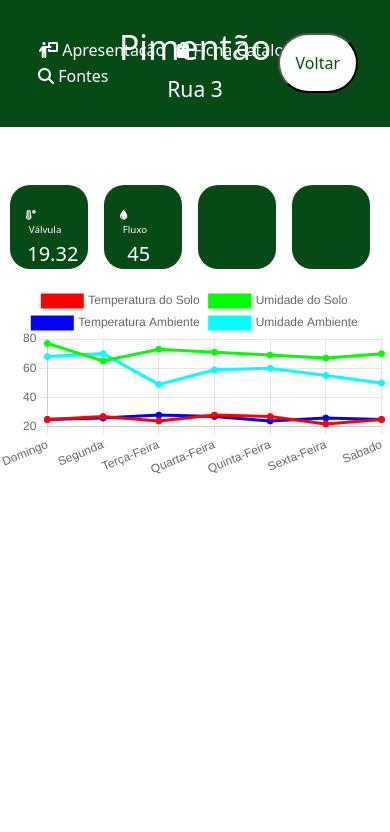
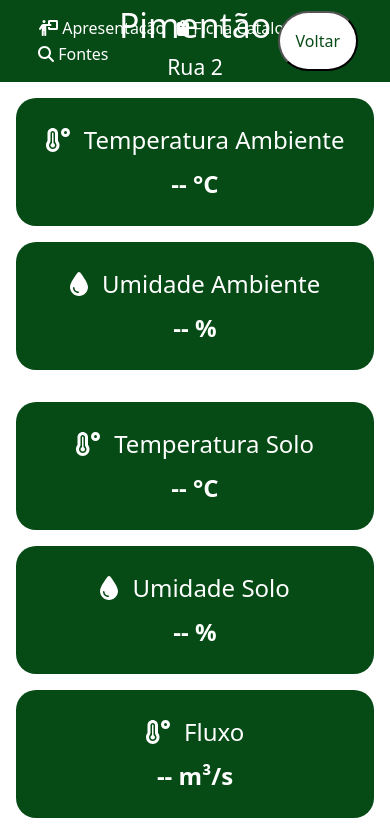
Before and after one commit to PedroHenriqueFAS/Automated_Irrigation_Monitoring, a Vue app: page /stats03 in a window 390 px wide. Shown: the top 832 px of the page. Built offline with nearby package versions, Linux system fonts and the light colour scheme; no server answers; the database is empty.

Commit message:
feat: update Stats03 component to include air temperature and humidity stats with improved layout and responsive design

```diff
--- a/src/views/Stats03.vue
+++ b/src/views/Stats03.vue
@@ -3,232 +3,273 @@
       <Header :Title="title" :subTitle="subtitle"/>
         <div class="content">
           <div class="stats-container">
+                <div class="air-temp-stat">
+                    <p class="air-temp-stat-label"><font-awesome-icon icon="fa-solid fa-temperature-high" />&nbsp;Temperatura Ambiente</p>
+                    <p class="air-temp-stat-value">{{ Air_Temperaturee }} °C</p>
+                </div>
+
+                <div class="air-humidity-stat">
+                    <p class="air-humidity-stat-label"><font-awesome-icon icon="fa-solid fa-droplet" />&nbsp;Umidade Ambiente</p>
+                    <p class="air-humidity-stat-value">{{ Air_Humiditye }} %</p>
+                </div>
+          </div>
+          <div class="stats-container">
                 <div class="ground-temp-stat">
-                    <p class="ground-temp-stat-label"><font-awesome-icon icon="fa-solid fa-temperature-high" />&nbsp;Válvula</p>
-                    <p class="ground-temp-stat-value">{{Ground_Temperature}} °C</p>
+                    <p class="ground-temp-stat-label"><font-awesome-icon icon="fa-solid fa-temperature-high" />&nbsp;Temperatura Solo</p>
+                    <p class="ground-temp-stat-value">{{Ground_Temperaturee}} °C</p>
                 </div>
 
                 <div class="ground-humidity-stat">
-                    <p class="ground-humidity-stat-label"><font-awesome-icon icon="fa-solid fa-droplet" />&nbsp;Fluxo</p>
-                    <p class="ground-humidity-stat-value">{{Ground_Humidity}} %</p>
+                    <p class="ground-humidity-stat-label"><font-awesome-icon icon="fa-solid fa-droplet" />&nbsp;Umidade Solo</p>
+                    <p class="ground-humidity-stat-value">{{Ground_Humiditye}} %</p>
                 </div>
 
                 <div class="air-temp-stat">
-                    <p class="air-temp-stat-label"><font-awesome-icon icon="fa-solid fa-temperature-high" />&nbsp;Temperatura</p>
-                    <p class="air-temp-stat-value">{{ Air_Temperature }} °C</p>
+                    <p class="air-temp-stat-label"><font-awesome-icon icon="fa-solid fa-temperature-high" />&nbsp;Fluxo</p>
+                    <p class="air-temp-stat-value">{{ flow }} m³/s</p>
                 </div>
 
                 <div class="air-humidity-stat">
-                    <p class="air-humidity-stat-label"><font-awesome-icon icon="fa-solid fa-droplet" />&nbsp;Umidade</p>
-                    <p class="air-humidity-stat-value">{{ Air_Humidity }} %</p>
-
+                    <p class="air-humidity-stat-label"><font-awesome-icon icon="fa-solid fa-droplet" />&nbsp;Vávula Solenoide</p>
+                    <p class="air-humidity-stat-value">{{ solenoid_valve }}</p>
                 </div>
           </div>
           <div class="graph-stats">
-              <Line :data="data" :options="options"  />
+              <Line :data="chartData" :options="chartOptions"  />
           </div>
 
         </div>
    </div>
 </template>
+
 <script>
-import Header from "../components/Header.vue"
-import { auth } from '../firebase/index.js'
-import { ref, onValue} from "firebase/database";
-import {db} from "@/firebase/index.js"
+import Header from "@/components/Header.vue";
+import { auth } from '../firebase/index.js';
+import { ref, onValue, query, orderByChild, limitToLast } from "firebase/database";
+import { db } from "@/firebase/index.js";
 
 import {
   Chart as ChartJS,
   Title,
   Tooltip,
   Legend,
-  BarElement,
+  PointElement,
+  LineElement,
+  CategoryScale,
+  LinearScale,
+} from 'chart.js';
+import { Line } from 'vue-chartjs';
+
+ChartJS.register(
   CategoryScale,
   LinearScale,
   PointElement,
   LineElement,
-} from 'chart.js'
-
-import { Bar } from 'vue-chartjs'
-import { Line } from 'vue-chartjs'
-
-ChartJS.register(CategoryScale, LinearScale, BarElement, Title, Tooltip, Legend,
-  PointElement,
-  LineElement,)
+  Title,
+  Tooltip,
+  Legend
+);
 
 export default {
-   components:{
+  components: {
     Header,
-       Bar,
-       Line
+    Line,
   },
 
-   data(){
-        return{
-            title:"Pimentão",
-            subtitle: "Rua 3",
-            Stats_Vector:[15,16,17,18,19,19,16],
-            computed: {
-            myStyles () {
+  data() {
     return {
-                    height: "50vh",
-                    width:"70vw"
-                }
+      title: "Pimentão",
+      subtitle: "Rua 2",
+      Ground_Temperaturee: "--",
+      Ground_Humiditye: "--",
+      Air_Temperaturee: "--",
+      Air_Humiditye: "--",
+      flow: "--",
+      solenoid_valve: "--",
+      soilReadings: null,
+      ambientReadings: null,
+      chartData: {
+        labels: [],
+        datasets: [
+          { label: 'Temperatura do Solo (°C)', data: [], borderColor: 'rgba(255, 99, 132, 1)', backgroundColor: 'rgba(255, 99, 132, 0.2)' },
+          { label: 'Umidade do Solo', data: [], borderColor: 'rgba(54, 162, 235, 1)', backgroundColor: 'rgba(54, 162, 235, 0.2)' },
+          { label: 'Temperatura Ambiente (°C)', data: [], borderColor: 'rgba(255, 206, 86, 1)', backgroundColor: 'rgba(255, 206, 86, 0.2)' },
+          { label: 'Umidade Ambiente (%)', data: [], borderColor: 'rgba(75, 192, 192, 1)', backgroundColor: 'rgba(75, 192, 192, 0.2)' }
+        ],
+      },
+      chartOptions: {
+        responsive: true,
+        maintainAspectRatio: false,
+      },
+    };
   },
 
-            },
-
-            data: {
-            labels: ['Domingo','Segunda', 'Terça-Feira', 'Quarta-Feira','Quinta-Feira','Sexta-Feira','Sabado'],
-            datasets: [
-                { data: [25, 27, 24, 28, 27, 22, 25],
-                label:'Temperatura do Solo',
-                backgroundColor: 'rgba(255, 0, 0, 100)',
-                borderColor: 'rgba(255, 0, 0, 100)',
-                },
-                { data: [77, 65, 73, 71, 69, 67,70],
-                    label:'Umidade do Solo',
-                    backgroundColor: 'rgba(0, 255, 0, 100)',
-                    borderColor: 'rgba(0, 255, 0, 100)',
-                },
-                { data: [25, 26, 28, 27, 24,26,25],
-                label:'Temperatura Ambiente',
-                backgroundColor: 'rgba(0, 0, 255, 100)',
-                borderColor: 'rgba(0, 0, 255, 100)'
-                },
-                { data: [68, 70, 49, 59, 60, 55, 50],
-                    label:'Umidade Ambiente',
-                    backgroundColor: 'rgba(0, 255, 255, 100)',
-                    borderColor: 'rgba(0, 255, 255, 100)',
-                },
-                ],
-
-            },
-
-            options: {
-                responsive: true,
-            },
-
-            Ground_Temperature:"19.32",
-            Ground_Humidity:"45",
-            Air_Temperature:"20.31",
-            Air_Humidity:"60",
-            Stats_Vector:[15,16,17,18,19,19,16],
-        }
-    },
-    mounted(){
-    this.getValues()
-    if(auth.currentUser){
-      console.log("logado")
-    }
-
+  mounted() {
+    console.log("Componente montado. Iniciando ouvintes do Firebase...");
+    this.listenToAmbientNode();
+    this.listenToSoilNode('Node2');
   },
 
   methods: {
-  getValues() {
-    const dados = ref(db, 'UsersData/readings');
-    onValue(dados, (snapshot) => {
+    listenToAmbientNode() {
+      const dbRef = ref(db, 'UsersData/Node4/readings');
+      const recentReadingsQuery = query(dbRef, orderByChild('timestamp'), limitToLast(20));
+      onValue(recentReadingsQuery, (snapshot) => {
+        console.log("Recebido callback do NÓ DE AMBIENTE (Node 4).");
         const readings = snapshot.val();
-      const lastReading = Object.values(readings).pop(); // Obtém a última leitura
-
-      if (lastReading) {
-        this.Ground_Temperature = lastReading.soilTemp || 'N/A';
-        this.Ground_Humidity = Math.round((lastReading.moistureHum / 1024) * 100) || 'N/A';
-        this.Air_Temperature = lastReading.airTemp || 'N/A';
-        this.Air_Humidity = lastReading.airHum || 'N/A';
+        if (readings) {
+          this.ambientReadings = Object.values(readings);
+          this.updateChart();
+        } else {
+          console.warn("Nenhum dado encontrado para o Nó de Ambiente.");
         }
       });
     },
+
+    listenToSoilNode(nodeId) {
+      const dbRef = ref(db, `UsersData/${nodeId}/readings`);
+      const recentReadingsQuery = query(dbRef, orderByChild('timestamp'), limitToLast(20));
+      onValue(recentReadingsQuery, (snapshot) => {
+        console.log(`Recebido callback do NÓ DE SOLO (${nodeId}).`);
+        const readings = snapshot.val();
+        if (readings) {
+          this.soilReadings = Object.values(readings);
+          this.updateChart();
+        } else {
+           console.warn(`Nenhum dado encontrado para o Nó de Solo (${nodeId}).`);
+        }
+      });
     },
 
+    updateChart() {
+      console.log("--- Executando updateChart ---");
+
+      if (!this.soilReadings || !this.ambientReadings) {
+        console.log("Ainda aguardando dados de um dos nós. Status -> Solo:", this.soilReadings ? 'OK' : 'Faltando', "| Ambiente:", this.ambientReadings ? 'OK' : 'Faltando');
+        return;
       }
+
+      console.log(`Dados recebidos! Comprimento original -> Solo: ${this.soilReadings.length}, Ambiente: ${this.ambientReadings.length}`);
+
+      const minLength = Math.min(this.soilReadings.length, this.ambientReadings.length);
+      console.log(`Tamanho sincronizado definido para: ${minLength}`);
+
+      if (minLength === 0) {
+        console.warn("Tamanho sincronizado é 0. Abortando atualização do gráfico.");
+        return;
+      }
+
+      const syncedSoilReadings = this.soilReadings.slice(-minLength);
+      const syncedAmbientReadings = this.ambientReadings.slice(-minLength);
+
+      const lastSoilReading = syncedSoilReadings[syncedSoilReadings.length - 1];
+      const lastAmbientReading = syncedAmbientReadings[syncedAmbientReadings.length - 1];
+
+      // Checagem de segurança para evitar erros
+      if (!lastSoilReading || typeof lastSoilReading.temperaturaSolo === 'undefined' || !lastAmbientReading || typeof lastAmbientReading.temperaturaAmbiente === 'undefined') {
+        console.error("ERRO: O último registro de dados está incompleto ou corrompido. Abortando.");
+        return;
+      }
+
+      this.Ground_Temperature = lastSoilReading.temperaturaSolo.toFixed(2);
+      this.Ground_Humidity = lastSoilReading.umidadeSolo.toFixed(2);
+      this.Air_Temperature = lastAmbientReading.temperaturaAmbiente.toFixed(2);
+      this.Air_Humidity = lastAmbientReading.umidadeAmbiente.toFixed(2);
+
+      console.log("Cartões atualizados. Montando dados do gráfico...");
+
+      const newChartData = {
+        labels: syncedSoilReadings.map(r => new Date(r.timestamp).toLocaleTimeString('pt-BR')),
+        datasets: [
+          { ...this.chartData.datasets[0], data: syncedSoilReadings.map(r => r.temperaturaSolo) },
+          { ...this.chartData.datasets[1], data: syncedSoilReadings.map(r => r.umidadeSolo) },
+          { ...this.chartData.datasets[2], data: syncedAmbientReadings.map(r => r.temperaturaAmbiente) },
+          { ...this.chartData.datasets[3], data: syncedAmbientReadings.map(r => r.umidadeAmbiente) }
+        ]
+      };
+
+      this.chartData = newChartData;
+      console.log(">>> SUCESSO: Objeto chartData foi atualizado e enviado para o Vue. O gráfico deve aparecer agora. <<<");
+    }
+  },
+};
 </script>
 
 <style scoped>
-
-.content{
-    padding-top: 5vh;
-    justify-content: center;
+/* Define o layout principal da página */
+.content {
+  display: flex;
+  flex-direction: column;
   align-items: center;
-    flex-direction: column;
+  gap: 3rem; /* Espaçamento entre a área dos cards e o gráfico */
+  padding: 2rem 1rem; /* Adiciona um respiro nas laterais */
 }
 
-.stats-container{
-    display: flex;
-    justify-content: center;
-    align-items: center;
-    flex-wrap: wrap; /* Adicione esta linha */
+.stats-container {
+  display: grid;
+  /* Cria colunas responsivas: no mínimo 180px, no máximo 1fr (ocupa o espaço disponível) */
+  grid-template-columns: repeat(auto-fit, minmax(180px, 1fr));
+  gap: 1.5rem; /* Espaçamento perfeito entre os cards */
+  width: 100%;
+  max-width: 1200px; /* Limita a largura máxima para não esticar demais em telas grandes */
 }
-.ground-temp-stat,.air-temp-stat,.air-humidity-stat,.ground-humidity-stat{
+
+/* 2. O CARD AGORA É FLEXÍVEL */
+.ground-temp-stat, .air-temp-stat, .air-humidity-stat, .ground-humidity-stat {
   display: flex;
   flex-direction: column;
-    justify-content: space-between;
-    align-items: stretch; /* Permite alinhar label à esquerda e valor à direita */
-    margin: 1rem;
+  justify-content: center; /* Centraliza o conteúdo verticalmente */
+  align-items: center;     /* Centraliza o conteúdo horizontalmente */
+  gap: 0.5rem; /* Um pequeno espaço entre o rótulo e o valor */
+
   background-color: #064B15;
-    border-radius: 40px;
-    width: 20vw;
-    height: 18vh;
   color: #fff;
-    padding: 0.5rem 1rem;
-    margin-bottom: 2rem
-}
-.ground-temp-stat-label,.air-temp-stat-label,.air-humidity-stat-label,.ground-humidity-stat-label{
-    font-size: 2vw;
-    margin: 0rem 1rem 0rem 1rem ;
+  border-radius: 20px; /* Um raio mais sutil */
 
+  /* REMOVEMOS 'width' e 'height' fixos. O Grid cuida da largura e o conteúdo da altura. */
+  padding: 1.5rem 1rem; /* Padding interno para o conteúdo respirar */
+  text-align: center;
 }
 
-.air-temp-stat-label,.air-humidity-stat-label{
-    font-size: 2vw;
-    margin: 0rem 1rem 0rem 1rem;
-}
-.ground-temp-stat-value,.air-temp-stat-value,.air-humidity-stat-value,.ground-humidity-stat-value{
-    font-size: 2rem;
-    margin: 0rem ;
-    text-align: right;
-    max-width: 95%; /* Garante que o valor ocupe toda a largura do card */
+/* 3. TIPOGRAFIA RESPONSIVA COM CLAMP() */
+.ground-temp-stat-label, .air-temp-stat-label, .air-humidity-stat-label, .ground-humidity-stat-label {
+  /* clamp(MÍNIMO, PREFERIDO, MÁXIMO) - a fonte se adapta à tela, mas nunca fica pequena ou grande demais. */
+  font-size: clamp(1.5rem, 2.5vw, 1rem);
+  font-weight: 3000; /* Mais leve */
+  margin: 0;
+  display: flex;
+  align-items: center;
+  gap: 0.5rem;
 }
 
-.graph-stats{
-    display: flex;
-    justify-content: center;
-    height: 30vw;
-    width: 70vw;
-    margin-bottom: 3rem
+.ground-temp-stat-value, .air-temp-stat-value, .air-humidity-stat-value, .ground-humidity-stat-value {
+  font-size: clamp(1.5rem, 2vw, 2.2rem);
+  font-weight: bold;
+  margin: 0;
 }
 
-@media screen and (max-width: 600px) {
-.ground-temp-stat,.air-temp-stat,.air-humidity-stat,.ground-humidity-stat{
-    margin:1rem 0.8rem 1rem 0.2rem;
-    width: 20vw;
-    height: 10vh;
-    border-radius: 20px;
-}
-.ground-temp-stat-label,.air-temp-stat-label,.air-humidity-stat-label,.ground-humidity-stat-label{
-    font-size: 2.5vw;
-    padding: 0rem;
-    margin: 1rem 1rem 0rem 0rem;
+/* 4. O GRÁFICO TAMBÉM PODE SER MAIS SIMPLES */
+.graph-stats {
+  width: 100%;
+  max-width: 1200px;
+  /* A altura pode ser definida pela proporção com aspect-ratio */
+  aspect-ratio: 16 / 7;
+  height: auto; /* Deixa o aspect-ratio controlar a altura */
 }
 
-.air-temp-stat-label,.air-humidity-stat-label{
-    font-size: 2.8vw;
-    padding: 0rem;
-    margin: 10rem 0rem 0rem 1rem;
-}
-.ground-temp-stat-value,.air-temp-stat-value,.air-humidity-stat-value,.ground-humidity-stat-value{
-    font-size: 1.25rem;
-    margin: 1px 1rem 1px 1px;
+/* 5. A MEDIA QUERY FICA MUITO MAIS SIMPLES */
+@media screen and (max-width: 600px) {
+  .content {
+    padding: 1rem;
+    gap: 2rem;
   }
 
-.graph-stats{
-    display: flex;
-    justify-content: center;
-    height: 50vw;
-    width: 100%;
-    margin-bottom: 1.5rem; /* <-- espaçamento após o gráfico */
+  .stats-container {
+    gap: 1rem;
   }
 
+  .graph-stats {
+    aspect-ratio: 4 / 3; /* Gráfico mais "quadrado" no celular */
   }
-
+}
 </style>
```
Lines whose indentation alone changed are shown as unchanged.
